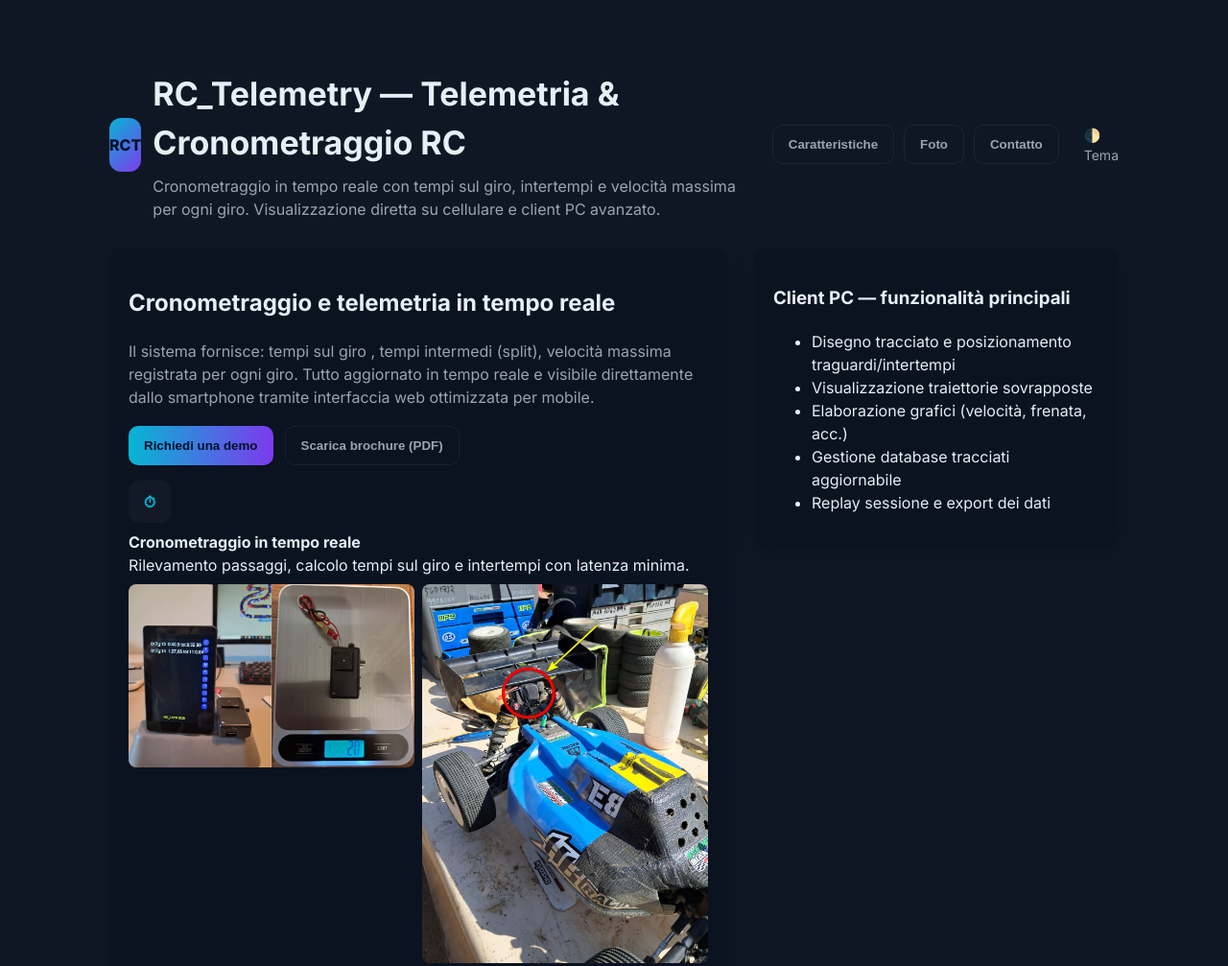
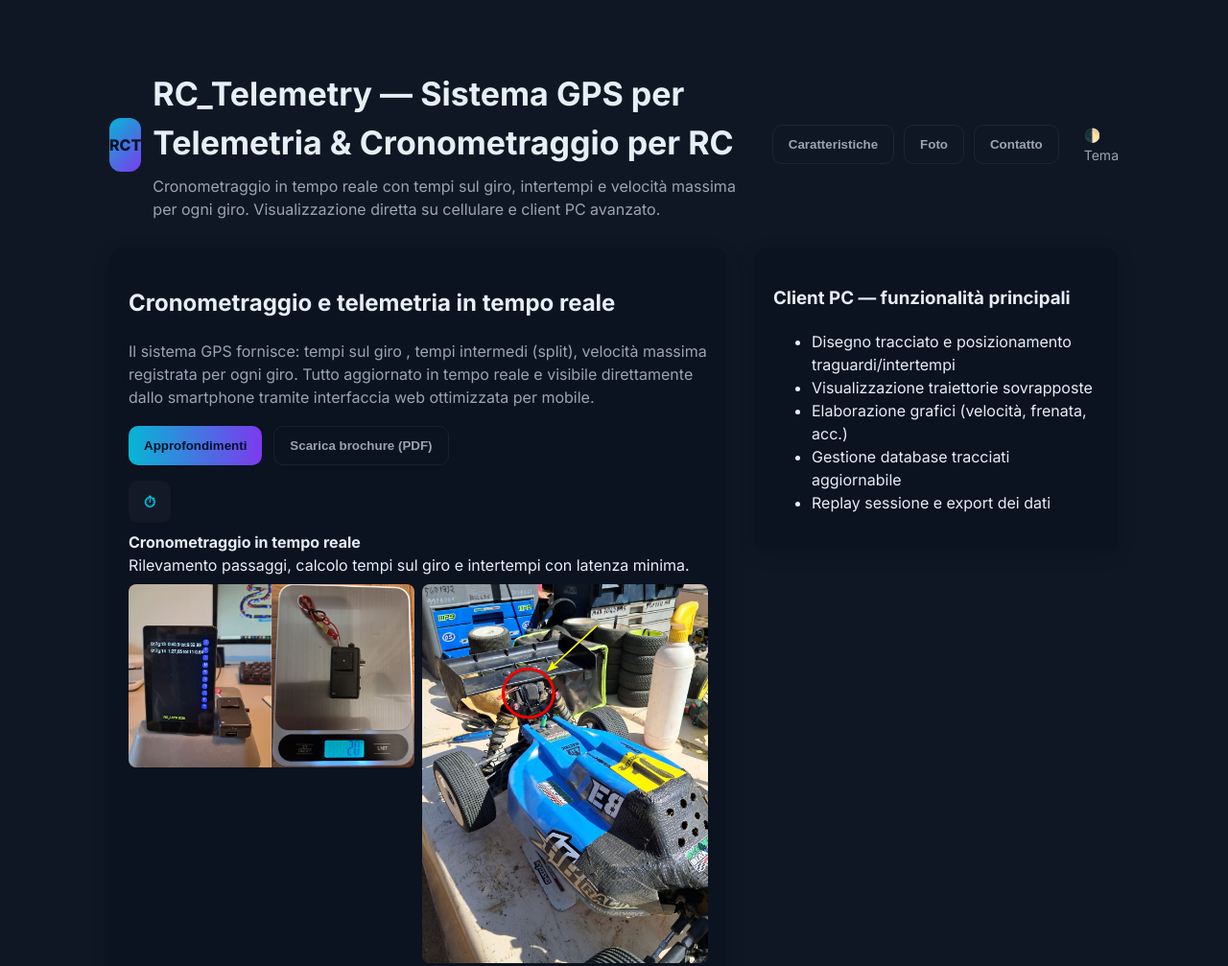
Before and after one commit to RCTELE/RC_Telemetry, a plain HTML site: page index.html in a window 1280 px wide. Shown: the top 1007 px of the page at 96% size. Drawn offline with Linux system fonts and the light colour scheme.

Commit message:
Update index.html

```diff
--- a/index.html
+++ b/index.html
@@ -14,7 +14,7 @@
       <div class="brand">
         <div class="logo">RCT</div>
         <div>
-          <h1>RC_Telemetry — Telemetria & Cronometraggio RC</h1>
+          <h1>RC_Telemetry — Sistema GPS per Telemetria & Cronometraggio per RC</h1>
           <p class="lead">Cronometraggio in tempo reale con tempi sul giro, intertempi e velocità massima per ogni giro. Visualizzazione diretta su cellulare e client PC avanzato.</p>
         </div>
       </div>
@@ -29,10 +29,10 @@
     <section id="features" class="hero">
       <div class="card">
         <h2>Cronometraggio e telemetria in tempo reale</h2>
-        <p class="lead">Il sistema fornisce: tempi sul giro , tempi intermedi (split), velocità massima registrata per ogni giro. Tutto aggiornato in tempo reale e visibile direttamente dallo smartphone tramite interfaccia web ottimizzata per mobile.</p>
+        <p class="lead">Il sistema GPS fornisce: tempi sul giro , tempi intermedi (split), velocità massima registrata per ogni giro. Tutto aggiornato in tempo reale e visibile direttamente dallo smartphone tramite interfaccia web ottimizzata per mobile.</p>
 
         <div class="cta">
-          <button class="btn btn-primary">Richiedi una demo</button>
+          <button class="btn btn-primary">Approfondimenti </button>
           <button class="btn btn-ghost">Scarica brochure (PDF)</button>
         </div>
 
```
